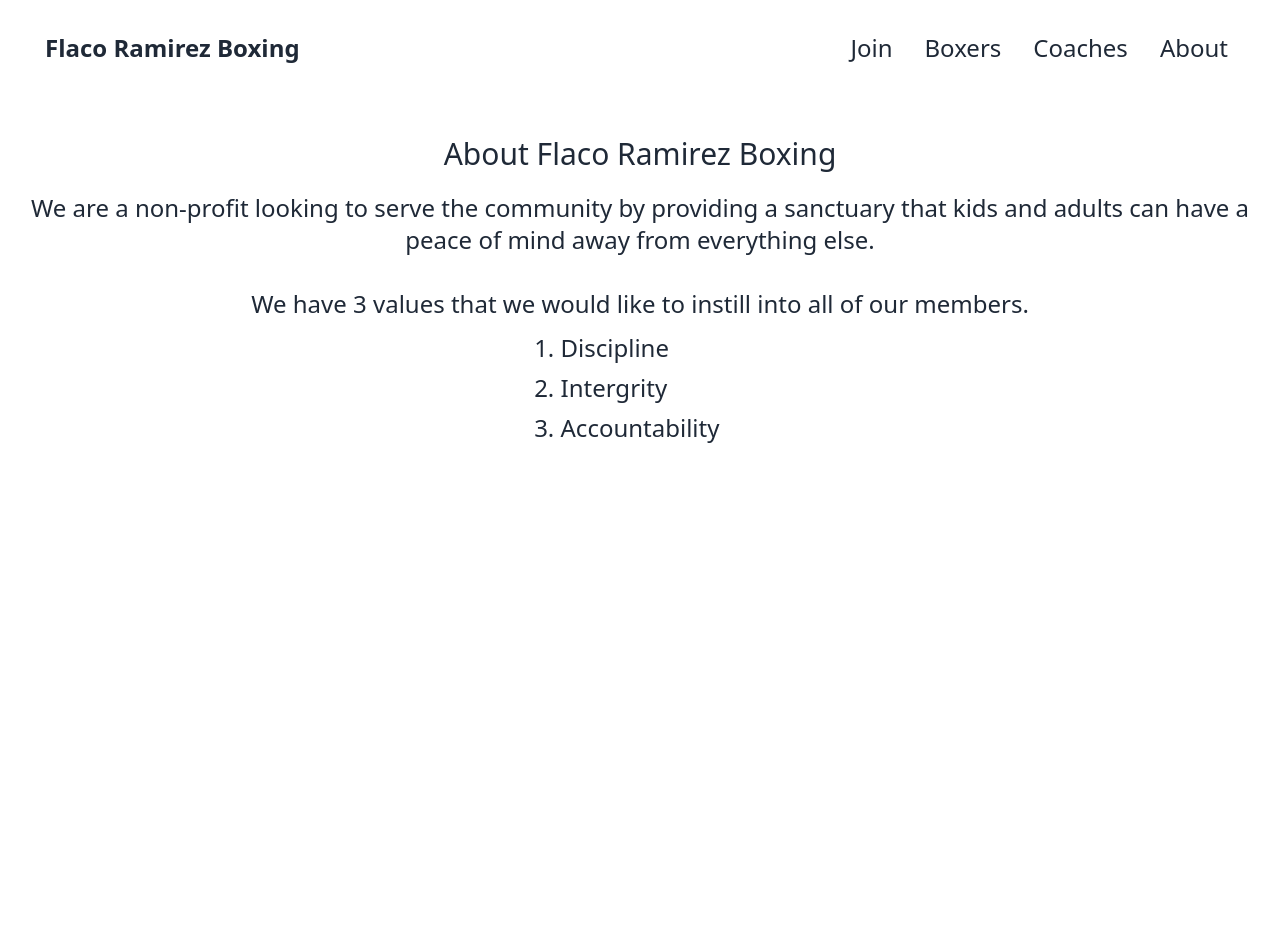
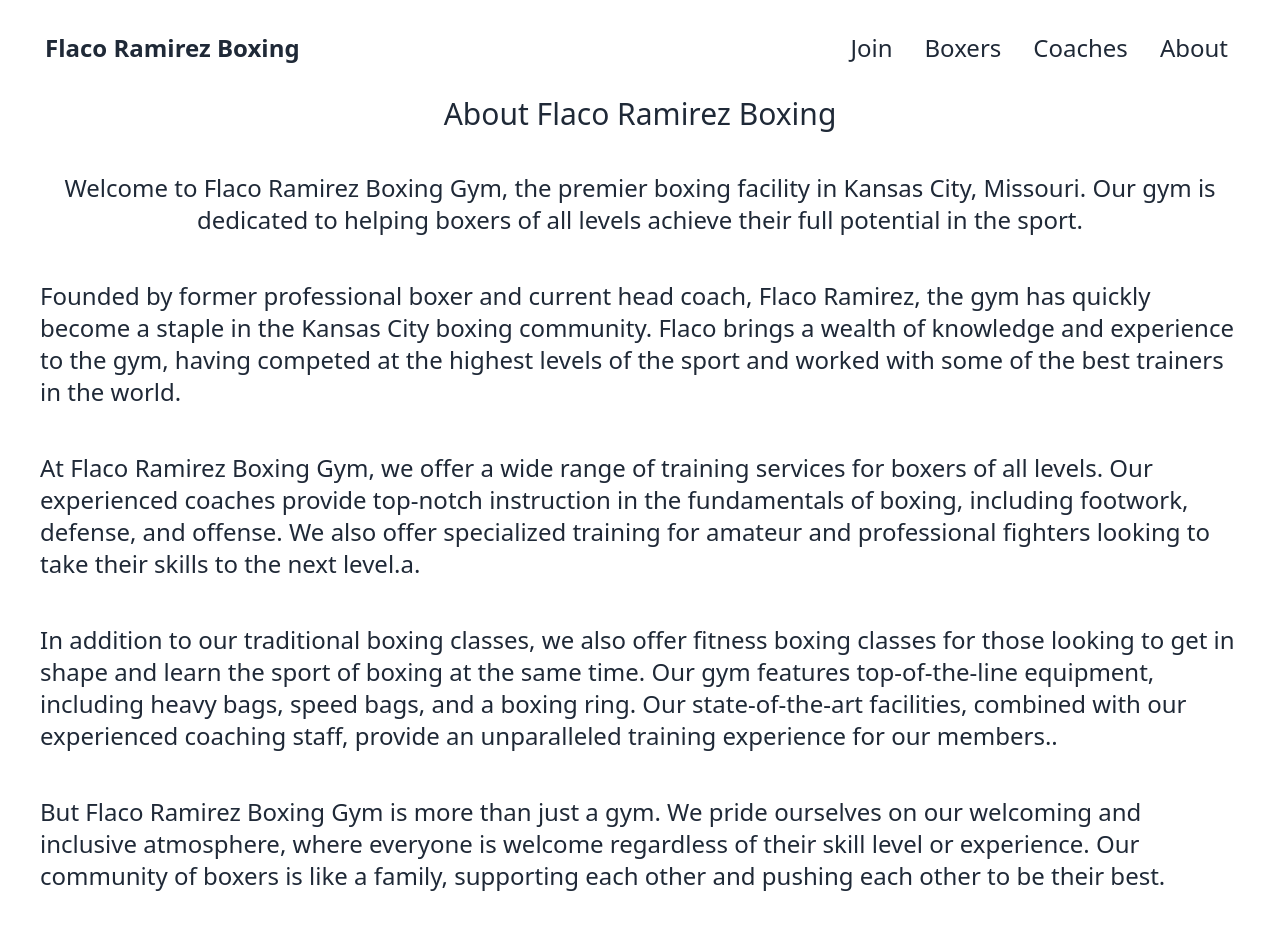
Before and after one commit to donovandcastaneda/frb-boxing-webpage, a React (Vite) app: page /about in a window 1280 px wide. Shown: the top 941 px of the page. Before the commit the page ends 800 px from the top, so only its background shows below. Built offline with nearby package versions, Linux system fonts and the light colour scheme.

Commit message:
added the footer

```diff
--- a/src/App.tsx
+++ b/src/App.tsx
@@ -8,23 +8,25 @@ import { Boxers } from "./pages/Boxers";
 import { Coaches } from "./pages/Coaches";
 import { About } from "./pages/About";
 import { Home } from "./pages/Home";
+import { GymInfo } from "./components/Footer";
+import { ImageSlides } from "./components/ImageSlides";
 
 
 const App = () => {
-
   return (
     <>
-    <NavBar/>
-    <div className="App">
-      <Routes>
-      <Route path = "/home" element = {<Home/>} />
-        <Route path = "/join" element = {<Join/>} />
-        <Route path = "/boxers" element = {<Boxers/>} />
-        <Route path = "/coaches" element = {<Coaches/>} />
-        <Route path = "/about" element = {<About/>} />
-      </Routes>
-    </div>
+      <NavBar />
+      <div className="App">
 
+        <Routes>
+          <Route path="/home" element={<Home />} />
+          <Route path="/join" element={<Join />} />
+          <Route path="/boxers" element={<Boxers />} />
+          <Route path="/coaches" element={<Coaches />} />
+          <Route path="/about" element={<About />} />
+        </Routes>
+      </div>
+      <GymInfo />
     </>
   );
 };
--- a/src/components/HomeFooter.tsx
+++ b/src/components/Footer.tsx
@@ -2,12 +2,14 @@ import React from "react";
 
 export function GymInfo(){
     return (
-        <div className="my-10 p-10  text-2xl text-center space-y-1.5">
+        <footer className="h-screen">
+        <div className=" my-10 p-10  text-2xl text-center space-y-1.5">
             <h1 className="">Flaco Ramirez Boxing</h1>
             <h2 className="hover:text-white"><a href ="https://goo.gl/maps/kxCzZfgsedbDUKJP6"> 3308 Strong Ave, Kansas City, KS 66106 </a></h2>
             <h2> Monday - Thursday</h2>
             <h2>6:00pm - 8:00pm </h2>
             <h2 className="hover:text-white"><a href ="tel:816-920-1448" > (816) 797-8885</a></h2>
         </div>
+        </footer>
     )
 }
--- a/src/components/NavBar.tsx
+++ b/src/components/NavBar.tsx
@@ -4,7 +4,7 @@ import { NavLink } from 'react-router-dom';
 export function NavBar() {
   return (
     <nav>
-      <div className="navbar bg-base-100 px-7 py-3 text-2xl">
+      <div className="navbar bg-base-100 px-7 py-3 text-2xl ">
         <div className="flex-1">
           <NavLink to="/home" className="navbar-join">
             <a className="btn btn-ghost normal-case text-2xl">
--- a/src/pages/About.tsx
+++ b/src/pages/About.tsx
@@ -1,31 +1,57 @@
 import React from "react";
 
-
-
-export function About (){
+export function About() {
   return (
     <div>
-             <div className="flex flex-col md: flex-rows items-center justify-center ">
-      <h1 className=" pt-10 text-3xl">
-        {" "}
-        About Flaco Ramirez Boxing
-      </h1>
-      <p className="py-5 text-2xl text-center">
-        We are a non-profit looking to serve the community by providing a sanctuary that kids and adults can have a peace of mind away from everything else.{" "}
+      <body>
+        <div className="flex flex-col md: flex-rows items-center justify-center mx-10 ">
+          <h1 className=" pb-10 text-3xl"> About Flaco Ramirez Boxing</h1>
+          <div className="space-y-11 ">
+          <p className=" text-2xl text-center">
+            Welcome to Flaco Ramirez Boxing Gym, the premier boxing facility in
+            Kansas City, Missouri. Our gym is dedicated to helping boxers of all
+            levels achieve their full potential in the sport.{" "}
           </p>
-      <p className="py-3 text-2xl">
-        We have 3 values that we would like to instill into all of our members.{" "}
+          <p className=" text-2xl">
+            Founded by former professional boxer and current head coach, Flaco
+            Ramirez, the gym has quickly become a staple in the Kansas City
+            boxing community. Flaco brings a wealth of knowledge and experience
+            to the gym, having competed at the highest levels of the sport and
+            worked with some of the best trainers in the world.{" "}
           </p>
-      <ol className="text-2xl space-y-2">
-        <li className="list-decimal">Discipline</li>
-        <li className="list-decimal">Intergrity</li>
-        <li className="list-decimal">Accountability</li>
-      </ol>
-        <p className="text-2xl pt-4">
-
+          <p className=" text-2xl">
+            At Flaco Ramirez Boxing Gym, we offer a wide range of training
+            services for boxers of all levels. Our experienced coaches provide
+            top-notch instruction in the fundamentals of boxing, including
+            footwork, defense, and offense. We also offer specialized training
+            for amateur and professional fighters looking to take their skills
+            to the next level.a.{" "}
           </p>
-
+          <p className="text-2xl">
+            In addition to our traditional boxing classes, we also offer fitness
+            boxing classes for those looking to get in shape and learn the sport
+            of boxing at the same time. Our gym features top-of-the-line
+            equipment, including heavy bags, speed bags, and a boxing ring. Our
+            state-of-the-art facilities, combined with our experienced coaching
+            staff, provide an unparalleled training experience for our members..{" "}
+          </p>
+          <p className=" text-2xl">
+            But Flaco Ramirez Boxing Gym is more than just a gym. We pride
+            ourselves on our welcoming and inclusive atmosphere, where everyone
+            is welcome regardless of their skill level or experience. Our
+            community of boxers is like a family, supporting each other and
+            pushing each other to be their best.{" "}
+          </p>
+          <p className=" text-2xl">
+            If you're interested in learning more about Flaco Ramirez Boxing Gym
+            and what we have to offer, we encourage you to visit us in person or
+            contact us for more information. We can't wait to welcome you to the
+            Flaco Ramirez Boxing Gym family and help you reach your full
+            potential in the sport.{" "}
+          </p>
           </div>
         </div>
-    )
+      </body>
+    </div>
+  );
 }
--- a/src/pages/Home.tsx
+++ b/src/pages/Home.tsx
@@ -1,12 +1,11 @@
 import React from "react";
-import { GymInfo } from "../components/HomeFooter";
+import { GymInfo } from "../components/Footer";
 import { ImageSlides } from "../components/ImageSlides";
 
 export function Home(){
     return(
         <>
         <ImageSlides />
-        <GymInfo />
         </>
     )
 }
--- a/src/pages/Join.tsx
+++ b/src/pages/Join.tsx
@@ -3,7 +3,7 @@ import { BoxerCard } from "../components/BoxerCards";
 
 export function Join() {
   return (
-    <div className="flex flex-col md: flex-rows items-center justify-center ">
+    <div className="flex flex-col md: flex-rows items-center justify-center pb{50-px}">
       <h1 className=" pt-10 text-3xl">
         {" "}
         Wanting to Join Flaco Ramirez Boxing?
@@ -28,7 +28,7 @@ export function Join() {
         </a>
       </p>
       <p className="text-2xl">Between 6-8pm, Monday-Thursday </p>
-      <p className="text-2xl">
+      <p className="text-2xl ">
         Meet with one of the Coaches and they will start you on your journey.
       </p>
 
```
Lines whose indentation alone changed are shown as unchanged.
